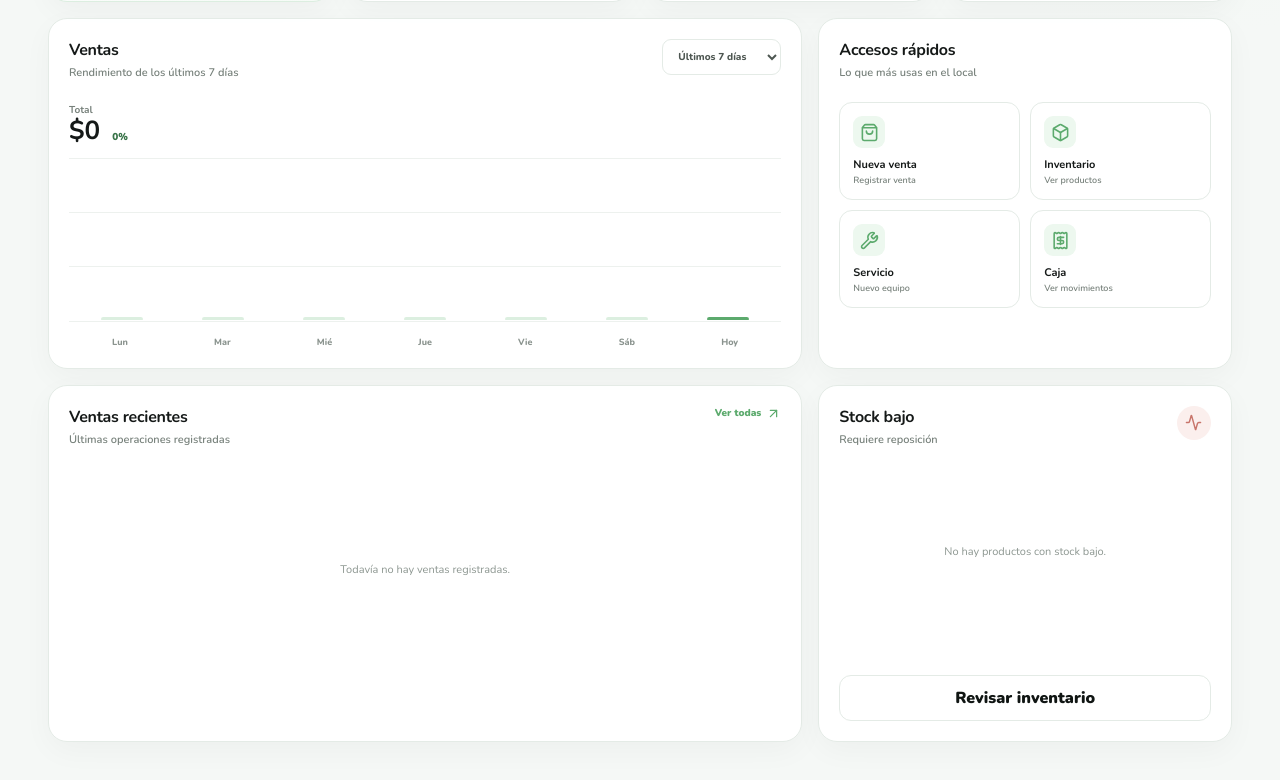
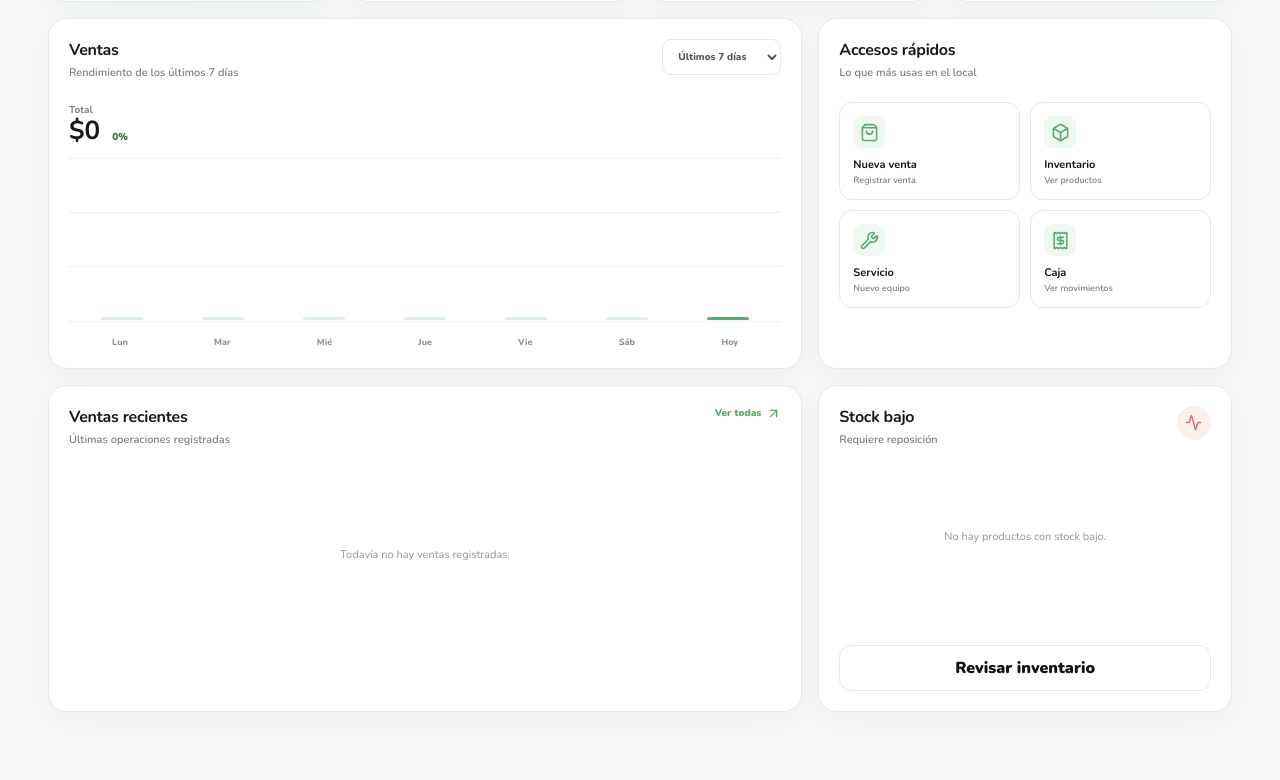
Before and after one commit to MarbellSantana/CityPhone, a Next.js app: page / in a window 1280 px wide. Shown: the part 442-1222 px from the top of the page. Built offline with nearby package versions, Linux system fonts and the light colour scheme.

Commit message:
Restore compact dashboard card layout

```diff
--- a/app/page.tsx
+++ b/app/page.tsx
@@ -63,8 +63,8 @@ export default function Home() {
         </section>
 
         <section className="bottom-grid">
-          <div className="card table-card"><div className="card-heading"><div><h2>Ventas recientes</h2><p>Últimas operaciones registradas</p></div><Link href="/ventas" className="text-button">Ver todas <ArrowUpRight size={15}/></Link></div><div className="sales-table">{recentSales.length === 0 ? <div className="empty-state">Todavía no hay ventas registradas.</div> : <><div className="table-head"><span>Venta</span><span>Producto</span><span>Pago</span><span>Total</span><span>Hora</span></div>{recentSales.map(s => <div className="table-row" key={s.id}><div><b>{s.id}</b><small>{s.customer}</small></div><span>{s.product}</span><span className="method">{s.method}</span><strong>{s.amount}</strong><small>{s.time}</small></div>)}</>}</div></div>
-          <div className="card stock-card"><div className="card-heading"><div><h2>Stock bajo</h2><p>Requiere reposición</p></div><span className="warning-circle"><Activity size={17}/></span></div>{lowStock.length === 0 ? <div className="empty-state">No hay productos con stock bajo.</div> : <div className="stock-list">{lowStock.map(item => <div className="stock-item" key={item.name}><span className="product-mini"><Box size={17}/></span><div><b>{item.name}</b><small>Stock mínimo: 5</small></div><strong className="stock-number">{item.stock}</strong></div>)}</div>}<Link href="/inventario" className="outline-button button-link">Revisar inventario</Link></div>
+          <div className="card table-card"><div className="card-heading"><div><h2>Ventas recientes</h2><p>Últimas operaciones registradas</p></div><Link href="/ventas" className="text-button">Ver todas <ArrowUpRight size={15}/></Link></div><div className="sales-table">{recentSales.length === 0 ? <div className="empty-state compact">Todavía no hay ventas registradas.</div> : <><div className="table-head"><span>Venta</span><span>Producto</span><span>Pago</span><span>Total</span><span>Hora</span></div>{recentSales.map(s => <div className="table-row" key={s.id}><div><b>{s.id}</b><small>{s.customer}</small></div><span>{s.product}</span><span className="method">{s.method}</span><strong>{s.amount}</strong><small>{s.time}</small></div>)}</>}</div></div>
+          <div className="card stock-card"><div className="card-heading"><div><h2>Stock bajo</h2><p>Requiere reposición</p></div><span className="warning-circle"><Activity size={17}/></span></div>{lowStock.length === 0 ? <div className="empty-state compact">No hay productos con stock bajo.</div> : <div className="stock-list">{lowStock.map(item => <div className="stock-item" key={item.name}><span className="product-mini"><Box size={17}/></span><div><b>{item.name}</b><small>Stock mínimo: 5</small></div><strong className="stock-number">{item.stock}</strong></div>)}</div>}<Link href="/inventario" className="outline-button button-link">Revisar inventario</Link></div>
         </section>
       </main>
     </div>
```
